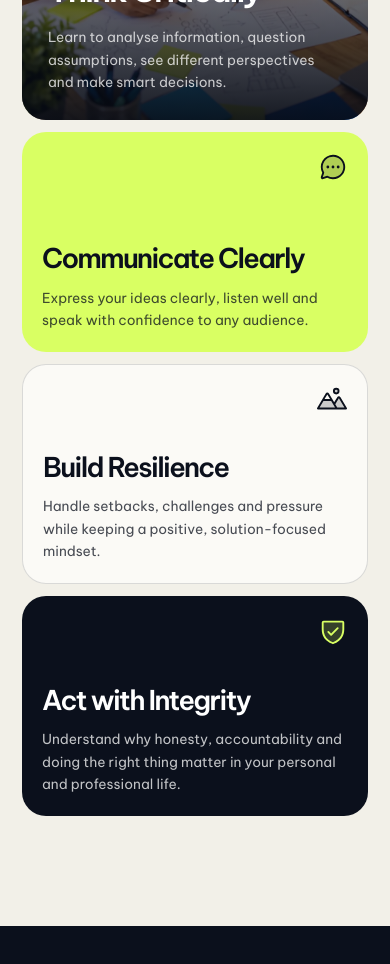
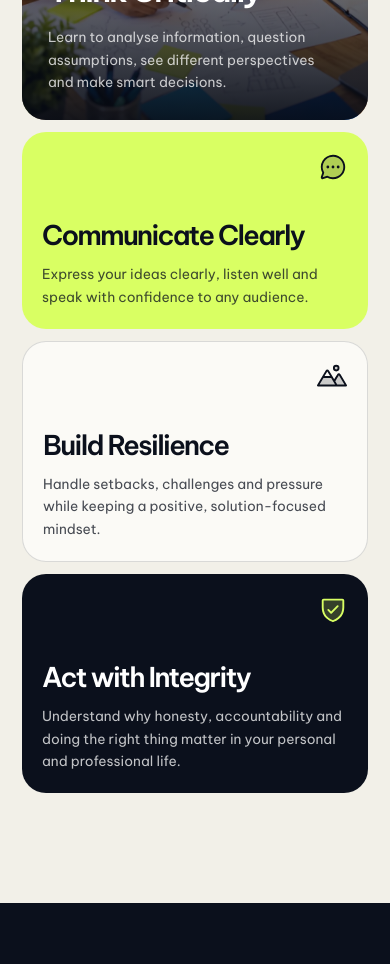
Before and after one commit to chiazaokoli/kfsd-website, a Next.js app: page / in a window 390 px wide. Shown: the part 4380-5344 px from the top of the page. Built offline with nearby package versions, Linux system fonts and the light colour scheme.

Commit message:
Size mobile skill cards to their content

```diff
--- a/app/globals.css
+++ b/app/globals.css
@@ -330,8 +330,8 @@ img { display: block; }
   .section-heading .section-kicker { margin-bottom: 22px; }
   .skills-grid { display: grid; grid-template-columns: 1fr; grid-template-rows: none; }
   .skill-card, .skill-card:nth-child(1), .skill-card:nth-child(2), .skill-third { grid-column: auto; min-height: 440px; }
-  .skill-third { min-height: 220px; }
-  .skill-third .skill-card-content { padding: 20px; }
+  .skill-third { min-height: 0; }
+  .skill-third .skill-card-content { position: relative; inset: auto; padding: 90px 20px 20px; }
   .skill-third .skill-meta { top: 20px; right: 20px; left: 20px; }
   .skill-third p { margin-top: 14px; }
   .learning-accordion { height: auto; flex-direction: column; overflow: visible; }
@@ -375,7 +375,7 @@ img { display: block; }
   .matter-section h2 { font-size: 3.1rem; }
   .reveal-statement { font-size: 1.48rem; }
   .skill-card { min-height: 400px; }
-  .skill-third { min-height: 220px; }
+  .skill-third { min-height: 0; }
   .speaker-placeholder-grid { grid-template-columns: 1fr; }
   .form-row { grid-template-columns: 1fr; }
   .registration-copy h2 { font-size: 2.85rem; }
```
